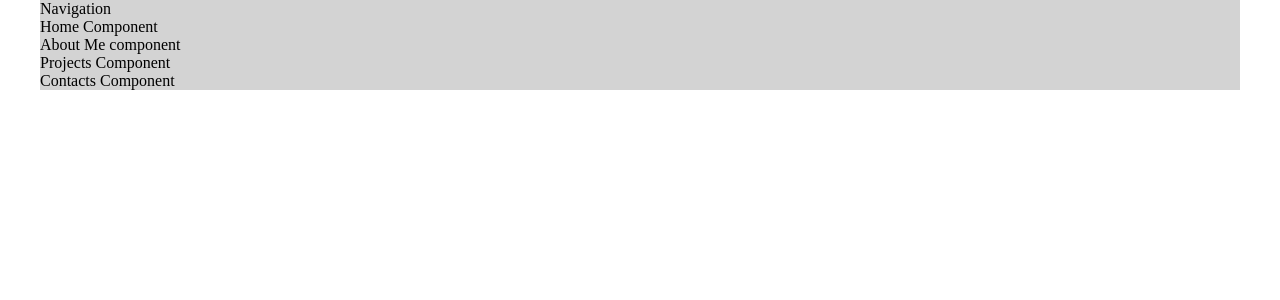
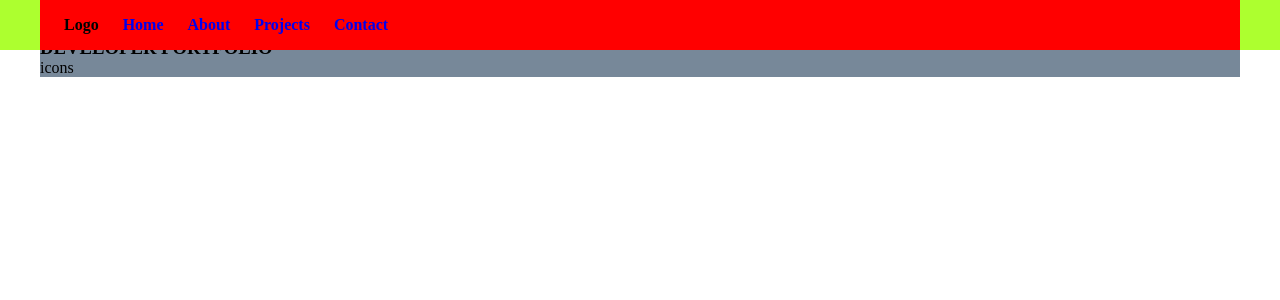
Before and after one commit to BrianSekwakwa/portfolio, a React (Create React App) app: page /#/ in a window 1280 px wide. Shown: the top 300 px of the page. Built offline with nearby package versions, Linux system fonts and the light colour scheme.

Commit message:
added the markup for the navigation

```diff
--- a/src/components/Home.js
+++ b/src/components/Home.js
@@ -1,7 +1,13 @@
 import React from "react";
 
 function Home() {
-  return <div>Home Component</div>;
+  return (
+    <div className="home">
+      <h1>BRIAN SEKWAKWA</h1>
+      <h3>DEVELOPER PORTFOLIO</h3>
+      <p>icons</p>
+    </div>
+  );
 }
 
 export default Home;
--- a/src/components/Main.js
+++ b/src/components/Main.js
@@ -1,18 +1,17 @@
 import React from "react";
 import Navigation from "./Navigation";
+import ToggleMenu from "./ToggleMenu";
 import Home from "./Home";
-import AboutMe from "./AboutMe";
-import Projects from "./Projects";
-import Contacts from "./Contacts";
+// import AboutMe from "./AboutMe";
+// import Projects from "./Projects";
+// import Contacts from "./Contacts";
 
 function Main() {
   return (
     <div>
       <Navigation />
+      <ToggleMenu />
       <Home />
-      <AboutMe />
-      <Projects />
-      <Contacts />
     </div>
   );
 }
--- a/src/components/Navigation.js
+++ b/src/components/Navigation.js
@@ -1,7 +1,45 @@
-import React from "react";
+import React, { Component } from "react";
 
-function Navigation() {
-  return <div>Navigation</div>;
+class Navigation extends Component {
+  constructor() {
+    super();
+    this.toggle_menu = document.getElementsByClassName("toggle-menu");
+  }
+  handleClick = e => {
+    this.toggle_menu[0].classList.toggle("reveal");
+  };
+
+  render() {
+    return (
+      <div className="navigation">
+        <div className="navigation__fixed">
+          <span className="navigation__fixed__logo">Logo</span>
+          <ul className="navigation__fixed__links">
+            <a href="#home">
+              <li>Home</li>
+            </a>
+            <a href="#about">
+              <li>About</li>
+            </a>
+            <a href="#projects">
+              <li>Projects</li>
+            </a>
+            <a href="#contacts">
+              <li>Contact</li>
+            </a>
+          </ul>
+          <div
+            className="navigation__fixed__menu-bar"
+            onClick={this.handleClick}
+          >
+            <div id="one"></div>
+            <div id="two"></div>
+            <div id="three"></div>
+          </div>
+        </div>
+      </div>
+    );
+  }
 }
 
 export default Navigation;
--- /dev/null
+++ b/src/components/ToggleMenu.js
@@ -0,0 +1,24 @@
+import React from "react";
+
+function ToggleMenu() {
+  return (
+    <div className="toggle-menu">
+      <ul className="toggle-menu__links">
+        <a href="#home">
+          <li>Home</li>
+        </a>
+        <a href="#about">
+          <li>About</li>
+        </a>
+        <a href="#projects">
+          <li>Projects</li>
+        </a>
+        <a href="#contacts">
+          <li>Contact</li>
+        </a>
+      </ul>
+    </div>
+  );
+}
+
+export default ToggleMenu;
--- a/src/index.css
+++ b/src/index.css
@@ -1,3 +1,4 @@
+/* Color Theme Swatches in Hex */
 * {
   margin: 0;
   padding: 0;
@@ -6,4 +7,71 @@
 .App {
   max-width: 1200px;
   margin: 0 auto;
-  background: lightgrey; }
+  background: lightslategrey; }
+
+.navigation {
+  background: greenyellow;
+  position: fixed;
+  width: 100%;
+  top: 0;
+  left: 0;
+  z-index: 2; }
+  .navigation__fixed {
+    padding: 1rem;
+    max-width: 1200px;
+    background: red;
+    margin: 0 auto; }
+    .navigation__fixed__logo {
+      font-weight: bold;
+      margin-left: 0.5rem; }
+    .navigation__fixed__links {
+      list-style: none;
+      display: none; }
+      @media screen and (min-width: 576px) {
+        .navigation__fixed__links {
+          display: inline-block; } }
+      .navigation__fixed__links a {
+        display: inline-block;
+        margin-left: 1.5rem;
+        text-decoration: none;
+        font-weight: bold; }
+    .navigation__fixed__menu-bar {
+      float: right;
+      clear: both;
+      cursor: pointer; }
+      @media screen and (min-width: 576px) {
+        .navigation__fixed__menu-bar {
+          display: none; } }
+      .navigation__fixed__menu-bar div {
+        width: 35px;
+        height: 5px;
+        background: white;
+        border-radius: 10px; }
+      .navigation__fixed__menu-bar #two {
+        margin-top: 3px; }
+      .navigation__fixed__menu-bar #three {
+        margin-top: 3px; }
+
+.toggle-menu {
+  background: rgba(255, 0, 0, 0.5);
+  position: fixed;
+  top: 0;
+  left: 0;
+  width: 100%;
+  height: 100vh;
+  display: flex;
+  justify-content: center;
+  align-items: center;
+  transition: all 0.7s ease-out;
+  transform: translateY(-1500px); }
+  .toggle-menu__links {
+    list-style: none; }
+    .toggle-menu__links a {
+      text-decoration: none; }
+      .toggle-menu__links a li {
+        margin: 1rem;
+        font-size: 1.5rem;
+        text-align: center; }
+
+.reveal {
+  transform: translateY(0); }
--- a/src/scss/_config.scss
+++ b/src/scss/_config.scss
@@ -7,7 +7,7 @@
 .App {
   max-width: 1200px;
   margin: 0 auto;
-  background: lightgrey;
+  background: lightslategrey;
 }
 
 // body {
--- a/src/scss/_home.scss
+++ b/src/scss/_home.scss
@@ -0,0 +1,3 @@
+.home {
+  height: 100vh;
+}
--- a/src/scss/_navigation.scss
+++ b/src/scss/_navigation.scss
@@ -0,0 +1,61 @@
+.navigation {
+  background: greenyellow;
+  position: fixed;
+  width: 100%;
+  top: 0;
+  left: 0;
+  z-index: 2;
+
+  // Fixed menu of the navigation bar
+  &__fixed {
+    padding: 1rem;
+    max-width: 1200px;
+    background: red;
+    margin: 0 auto;
+
+    &__logo {
+      font-weight: bold;
+      margin-left: 0.5rem;
+    }
+    &__links {
+      list-style: none;
+      display: none;
+
+      @include small {
+        display: inline-block;
+      }
+
+      & a {
+        display: inline-block;
+        margin-left: 1.5rem;
+        text-decoration: none;
+        font-weight: bold;
+      }
+    }
+
+    &__menu-bar {
+      float: right;
+      clear: both;
+      cursor: pointer;
+
+      @include small {
+        display: none;
+      }
+
+      & div {
+        width: 35px;
+        height: 5px;
+        background: white;
+        border-radius: 10px;
+      }
+
+      & #two {
+        margin-top: 3px;
+      }
+
+      & #three {
+        margin-top: 3px;
+      }
+    }
+  }
+}
--- a/src/scss/index.scss
+++ b/src/scss/index.scss
@@ -1,2 +1,4 @@
 @import "variables";
 @import "config";
+@import "navigation";
+@import "toggle-menu";
```
Also changed, not shown: src/scss/_toggle-menu.scss (added, +32 -0 lines), src/scss/_variables.scss (+7 -0 lines).
